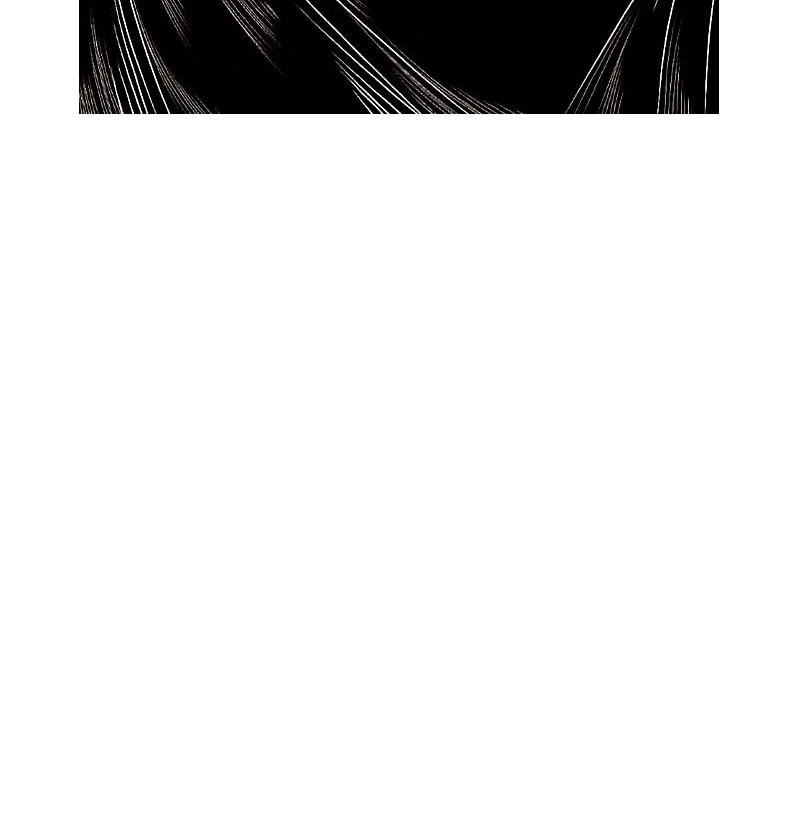
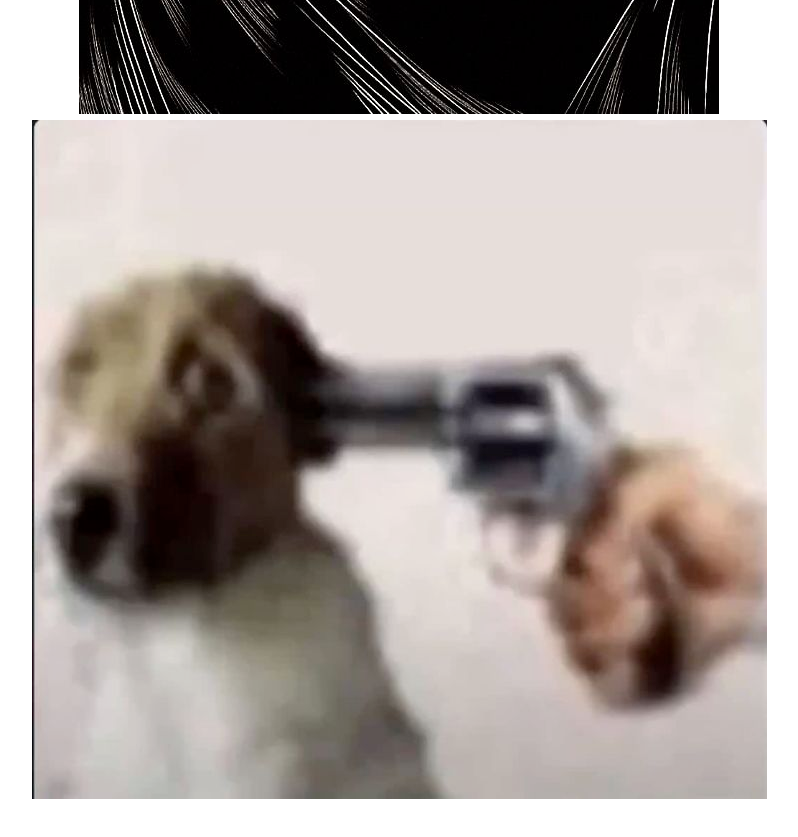
Before and after one commit to LUCASGOODPROGRAMMER/FRONT-END_ESTUDO, a React (Vite) app in the folder html_css_js_react/3_MAIS_SOBRE_REACT/avancando_em_react/: page / in a window 1280 px wide. Shown: the part 840-1677 px from the top of the page, without its empty margins (241-1039 px from the left). Before the commit the page ends 992 px from the top, so only its background shows below. Built offline with nearby package versions, Linux system fonts and the light colour scheme.

Commit message:
assets importado

```diff
--- a/html_css_js_react/3_MAIS_SOBRE_REACT/avancando_em_react/src/App.jsx
+++ b/html_css_js_react/3_MAIS_SOBRE_REACT/avancando_em_react/src/App.jsx
@@ -1,5 +1,5 @@
 import './App.css'
-import './assets'
+import dog from './assets/dog.jpg'
 
 function App() {
 
@@ -8,7 +8,7 @@ function App() {
       <h1>avançando em react</h1>
       {/**acessandp imagem em public*/}
       <img src="/Guts.jpg" alt="Guts" /> {/**o / vai se comportar como se fosse a raiz do public */}
-
+      <img src={dog} alt="dog" /> {/**template expression para acessar a imagem importada */}
     </>
   )
 }
```
